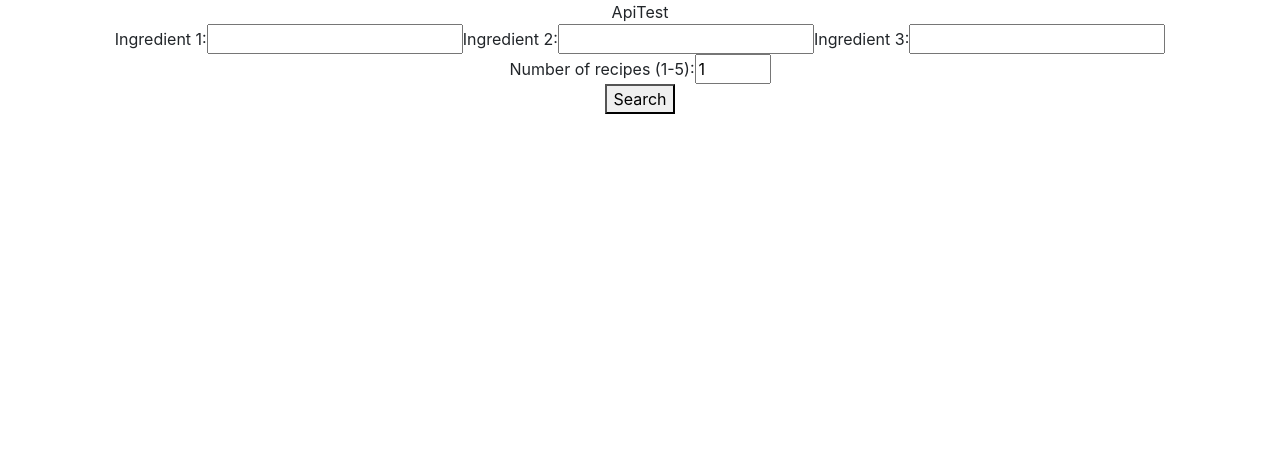
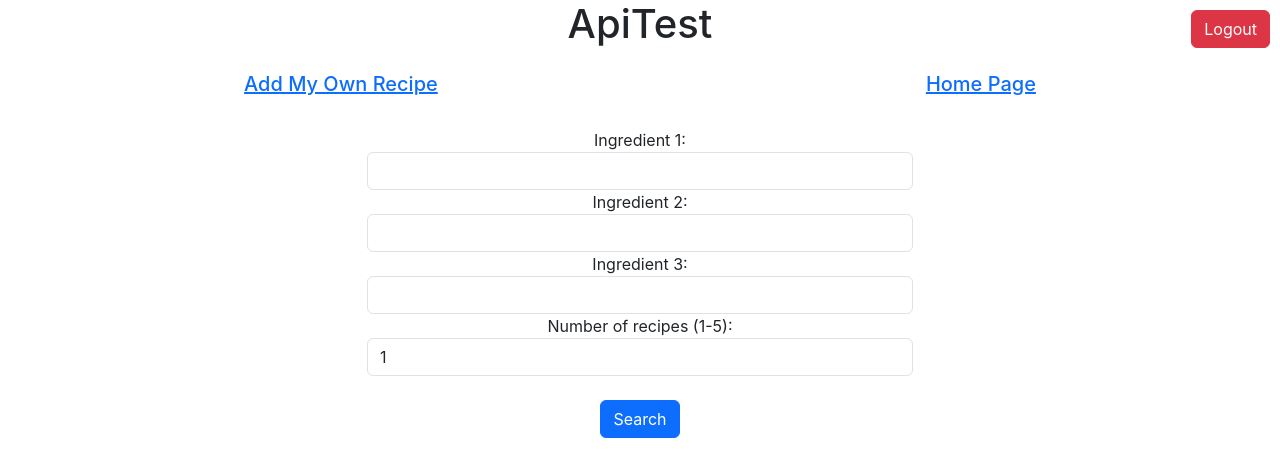
Before and after one commit to japhethbear/RecipeBook, a React (Create React App) app in the folder client/: page /api/1 in a window 1280 px wide. Shown: the top 476 px of the page. Built offline with nearby package versions, Linux system fonts and the light colour scheme.

Commit message:
Update styling of ApiTest page

```diff
--- a/client/src/components/APITest.jsx
+++ b/client/src/components/APITest.jsx
@@ -1,7 +1,12 @@
 import React, { useState } from 'react';
 import axios from 'axios';
+import { Link, useParams, useNavigate } from 'react-router-dom'
 
 const ApiTest = () => {
+
+  const { id } = useParams();
+  const navigate = useNavigate();
+
   const [ingredient1, setIngredient1] = useState('');
   const [ingredient2, setIngredient2] = useState('');
   const [ingredient3, setIngredient3] = useState('');
@@ -27,35 +32,69 @@ const ApiTest = () => {
     }
   };
 
+  const logout = () => {
+    axios.post('http://localhost:8000/api/users/logout', {}, {withCredentials: true})
+        .then(res => {
+            console.log(res)
+            navigate('/')})
+        .catch(err => console.log(err));
+}
+
+  const logoutButtonStyle = {
+      position: 'absolute',
+      top: '10px',
+      right: '10px',
+  };
+
   return (
     <>
-      <div>ApiTest</div>
+      <div>
+        <h1>ApiTest</h1>
+        <button className='btn btn-danger' style={logoutButtonStyle} onClick={logout}>Logout</button>
+      </div>
+      <div className='d-flex justify-content-around mt-4 mb-4'>
+            <h5 className=''><Link to={`/recipe/new/${id}`} >Add My Own Recipe</Link></h5>
+            <h5><Link to={`/home/${id}`} >Home Page</Link></h5>
+      </div>
+      <div className='container'>
+      <div className='row justify-content-center'>
+        <div className='col-md-6'>
           <form onSubmit={handleSubmit}>
+            <div className='form-group'>
               <label htmlFor="ingredient1">Ingredient 1:</label>
               <input
                 type="text"
+                className='form-control'
                 id="ingredient1"
                 value={ingredient1}
                 onChange={(e) => setIngredient1(e.target.value)}
               />
+            </div>
+            <div className='form-group'>
               <label htmlFor="ingredient2">Ingredient 2:</label>
               <input
                 type="text"
+                className='form-control'
                 id="ingredient2"
                 value={ingredient2}
                 onChange={(e) => setIngredient2(e.target.value)}
               />
+            </div>
+            <div className='form-group'>
               <label htmlFor="ingredient3">Ingredient 3:</label>
               <input
                 type="text"
+                className='form-control'
                 id="ingredient3"
                 value={ingredient3}
                 onChange={(e) => setIngredient3(e.target.value)}
               />
-        <div>
+            </div>
+            <div className='form-group'>
               <label htmlFor="number">Number of recipes (1-5):</label>
               <input
                 type="number"
+                className='form-control'
                 id="number"
                 min="1"
                 max="5"
@@ -63,8 +102,12 @@ const ApiTest = () => {
                 onChange={(e) => setNumber(parseInt(e.target.value))}
               />
             </div>
-        <button type="submit">Search</button>
+            <button className='btn btn-primary mt-4' type="submit">Search</button>
           </form>
+        </div>
+      </div>
+    </div>
+
       {recipe && (
         <div>
           <h1>{recipe[0].title}</h1>
```
Lines whose indentation alone changed are shown as unchanged.
